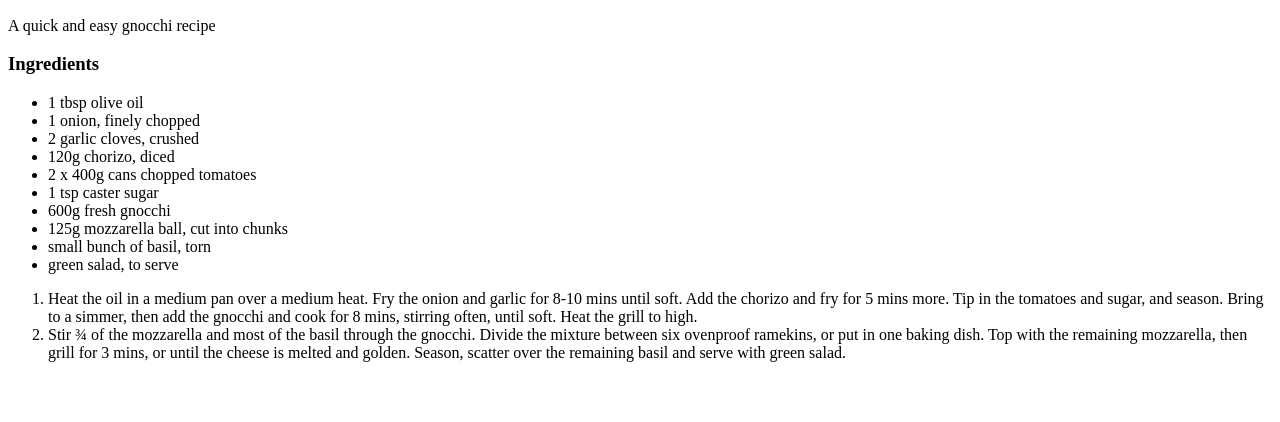
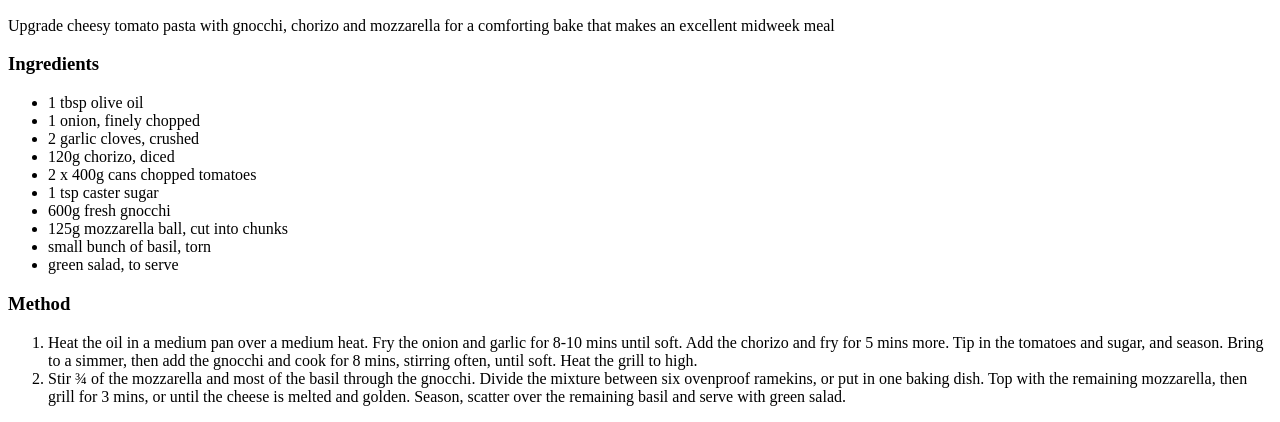
Before and after one commit to alb0rg/odin-recipes, a plain HTML site: page recipes/gnocchi-bake.html in a window 1280 px wide. Shown: the part 434-856 px from the top of the page. Before the commit the page ends 812 px from the top, so only its background shows below. Drawn offline with Linux system fonts and the light colour scheme.

Commit message:
edit to description of gnocchi bake

```diff
--- a/recipes/gnocchi-bake.html
+++ b/recipes/gnocchi-bake.html
@@ -10,7 +10,7 @@
     <h1>Chorizo & mozzarella gnocchi bake</h1>
     <img src="https://images.immediate.co.uk/production/volatile/sites/30/2020/08/gnocchi-1d16725.jpg">
     <h2>Description</h2>
-    A quick and easy gnocchi recipe
+    Upgrade cheesy tomato pasta with gnocchi, chorizo and mozzarella for a comforting bake that makes an excellent midweek meal
     <h3>Ingredients</h3>
     <ul>
         <li>1 tbsp olive oil</li>
@@ -24,6 +24,7 @@
         <li>small bunch of basil, torn</li>
         <li>green salad, to serve</li>
     </ul>
+      <h3>Method</h3>
     <ol>
         <li>Heat the oil in a medium pan over a medium heat. Fry the onion and garlic for 8-10 mins until soft. Add the chorizo and fry for 5 mins more. Tip in the tomatoes and sugar, and season. Bring to a simmer, then add the gnocchi and cook for 8 mins, stirring often, until soft. Heat the grill to high.</li>
         <li>Stir ¾ of the mozzarella and most of the basil through the gnocchi. Divide the mixture between six ovenproof ramekins, or put in one baking dish. Top with the remaining mozzarella, then grill for 3 mins, or until the cheese is melted and golden. Season, scatter over the remaining basil and serve with green salad.</li>
```
Also changed, not shown: index.html (+1 -0 lines).
